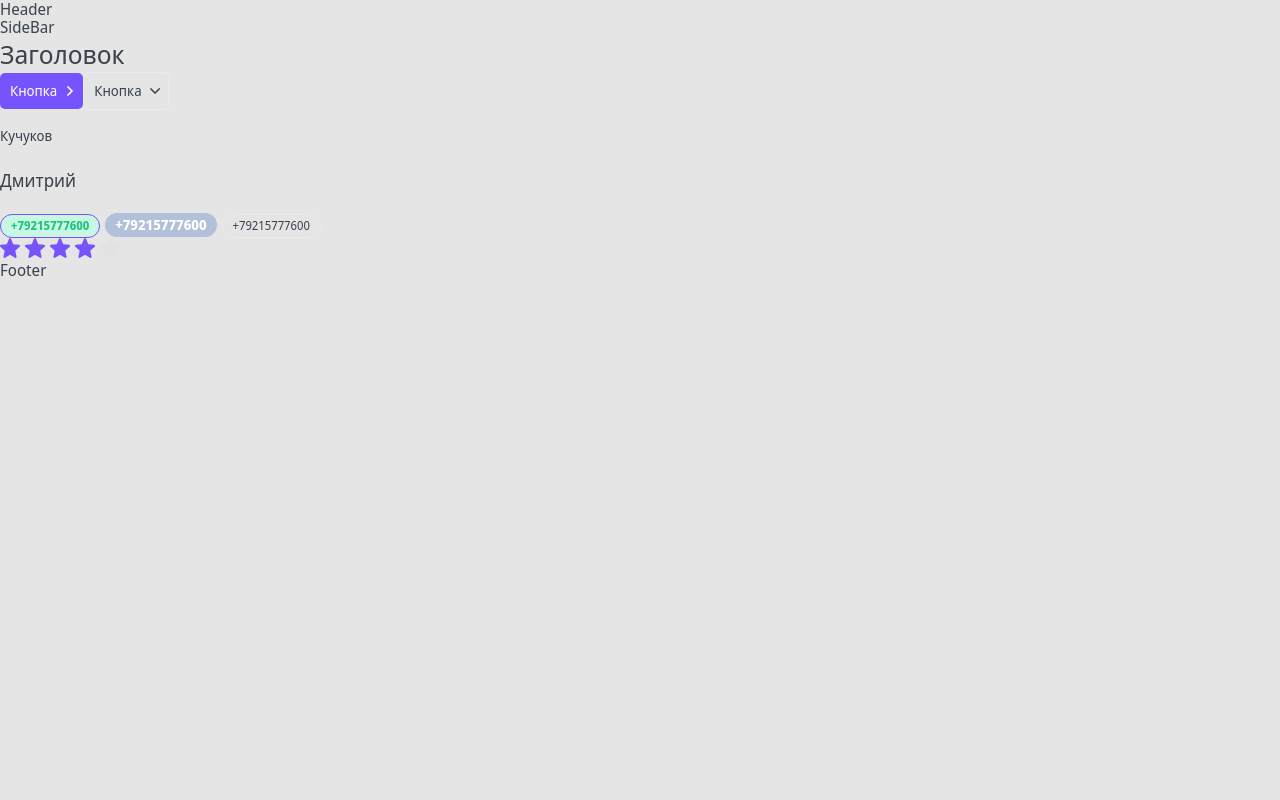
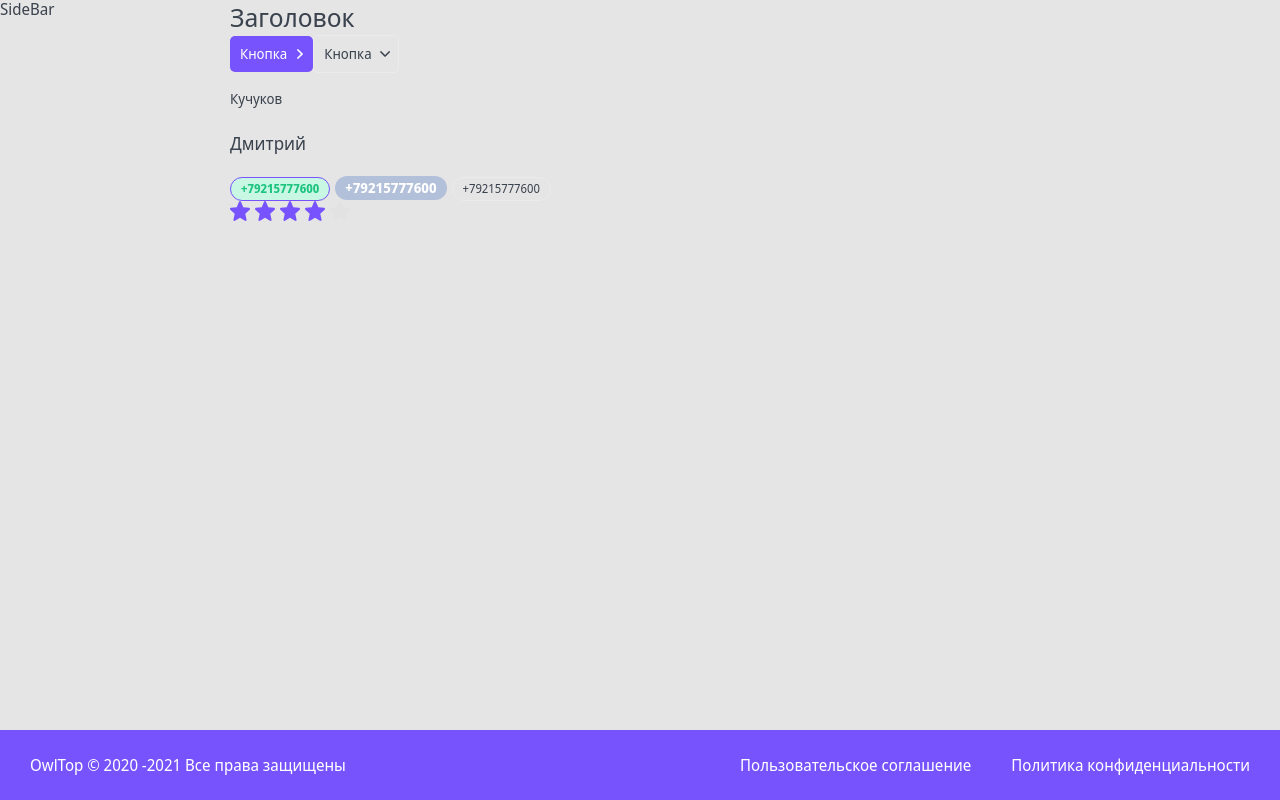
Before and after one commit to kuzmich84/top-app, a Next.js app: page / in a window 1280 px wide. Built offline with nearby package versions, Linux system fonts and the light colour scheme.

Commit message:
Верстает на гридах главную страницу

```diff
--- a/layout/Footer/Footer.module.css
+++ b/layout/Footer/Footer.module.css
@@ -1,3 +1,20 @@
 .footer {
-  display: block;
+    background-color: var(--primary);
+    padding: 25px 30px;
+    display: grid;
+    grid-template-columns: 1fr auto auto;
+    gap: 10px 40px;
+    color: var(--white);
+    font-style: 16px;
+    line-height: 20px;
 }
+
+.footer a:hover {
+    color: var(--grey-light);
+}
+
+@media (max-width: 765px) {
+    .footer {
+        grid-template-columns: 1fr;
+    }
+}
--- a/layout/Footer/Footer.props.ts
+++ b/layout/Footer/Footer.props.ts
@@ -1,5 +1,5 @@
-import {ReactNode} from "react"
+import {DetailedHTMLProps, HTMLAttributes, ReactNode} from "react"
 
-export interface FooterProps {
+export interface FooterProps  extends DetailedHTMLProps<HTMLAttributes<HTMLDivElement>, HTMLDivElement> {
     children?: ReactNode
 }
--- a/layout/Footer/Footer.tsx
+++ b/layout/Footer/Footer.tsx
@@ -1,10 +1,16 @@
 import React from 'react';
 import { FooterProps } from './Footer.props';
 import styles from './Footer.module.css';
+import cn from "classnames";
+import {format} from "date-fns"
 
-const Footer = ({...props}: FooterProps): JSX.Element => {
+const Footer = ({className, ...props}: FooterProps): JSX.Element => {
   return (
-    <div>Footer</div>
+    <footer className={cn(className, styles.footer)} {...props}>
+      <div>OwlTop © 2020 -{format(new Date(), 'yyyy')} Все права защищены</div>
+      <a href="#" target="_blank">Пользовательское соглашение</a>
+        <a href="#" target="_blank">Политика конфиденциальности</a>
+    </footer>
   );
 };
 
--- a/layout/Header/Header.module.css
+++ b/layout/Header/Header.module.css
@@ -1,3 +1,3 @@
 .header {
-  display: block;
+	display: block;
 }
--- a/layout/Header/Header.props.ts
+++ b/layout/Header/Header.props.ts
@@ -1,5 +1,5 @@
-import {ReactNode} from "react"
+import {DetailedHTMLProps, HTMLAttributes, ReactNode} from "react"
 
-export interface HeaderProps {
+export interface HeaderProps  extends DetailedHTMLProps<HTMLAttributes<HTMLDivElement>, HTMLDivElement> {
     children?: ReactNode
 }
--- a/layout/Header/Header.tsx
+++ b/layout/Header/Header.tsx
@@ -1,11 +1,11 @@
 import React from 'react';
-import { HeaderProps } from './Header.props';
+import {HeaderProps} from './Header.props';
 import styles from './Header.module.css';
 
 const Header = ({...props}: HeaderProps): JSX.Element => {
-  return (
-    <div>Header</div>
-  );
+    return (
+        <div {...props}>Header</div>
+    );
 };
 
 export default Header;
--- a/layout/Layout.tsx
+++ b/layout/Layout.tsx
@@ -1,21 +1,20 @@
-import React, {FunctionComponent} from 'react'
+import React from 'react'
 import {LayoutProps} from "./layout.props"
 import {Sidebar} from "./Sidebar/Sidebar"
 import Footer from "./Footer/Footer"
 import Header from "./Header/Header"
+import styles from "./layout.module.css"
 
 
 export function Layout({children}: LayoutProps): JSX.Element {
     return (
-        <>
-            <Header/>
-            <div>
-                <Sidebar/>
-                <div>
-                    {children}
-                </div>
+        <div className={styles.wrapper}>
+            <Header className={styles.header}/>
+            <Sidebar className={styles.sidebar}/>
+            <div className={styles.body}>
+                {children}
             </div>
-            <Footer/>
-        </>
+            <Footer className={styles.footer}/>
+        </div>
     )
 }
--- a/layout/Sidebar/sidebar.props.ts
+++ b/layout/Sidebar/sidebar.props.ts
@@ -1,3 +1,5 @@
-import {DetailedHTMLProps, HTMLAttributes} from "react"
+import {DetailedHTMLProps, HTMLAttributes, ReactNode} from "react"
 
-export interface SidebarProps extends DetailedHTMLProps<HTMLAttributes<HTMLDivElement>, HTMLDivElement>{}
+export interface SidebarProps extends DetailedHTMLProps<HTMLAttributes<HTMLDivElement>, HTMLDivElement> {
+    children?: ReactNode;
+}
--- a/layout/layout.module.css
+++ b/layout/layout.module.css
@@ -0,0 +1,46 @@
+.wrapper {
+    display: grid;
+    min-height: 100vh;
+    grid-template-columns: auto 230px minmax(320px, 1200px) auto;
+    grid-template-rows: auto 1fr auto;
+    grid-template-areas:
+		". header header ."
+		". sidebar body ."
+		"footer footer footer footer";
+
+}
+
+.header {
+    grid-area: header;
+    display: none;
+}
+
+.sidebar {
+    grid-area: sidebar;
+}
+
+.body {
+    grid-area: body;
+}
+
+.footer {
+    grid-area: footer;
+}
+
+@media (max-width: 765px) {
+    .wrapper {
+        grid-template-columns: minmax(320px, 1fr);
+        grid-template-areas:
+		"header"
+		"body"
+		"footer";
+    }
+
+    .sidebar {
+        display: none;
+    }
+
+    .header {
+        display: block;
+    }
+}
--- a/layout/layout.props.ts
+++ b/layout/layout.props.ts
@@ -1,5 +1,5 @@
-import {ReactNode} from "react";
+import {DetailedHTMLProps, HTMLAttributes, ReactNode} from "react";
 
-export interface LayoutProps {
+export interface LayoutProps  extends DetailedHTMLProps<HTMLAttributes<HTMLDivElement>, HTMLDivElement> {
     children: ReactNode;
 }
--- a/package.json
+++ b/package.json
@@ -9,6 +9,7 @@
   },
   "dependencies": {
     "classnames": "^2.3.1",
+    "date-fns": "^2.26.0",
     "next": "12.0.4",
     "react": "17.0.2",
     "react-dom": "17.0.2"
```
Also changed, not shown: components/Rating/rating.module.css (line endings or trailing spaces), 1 other file (tests, documents, lock files or other folders).
